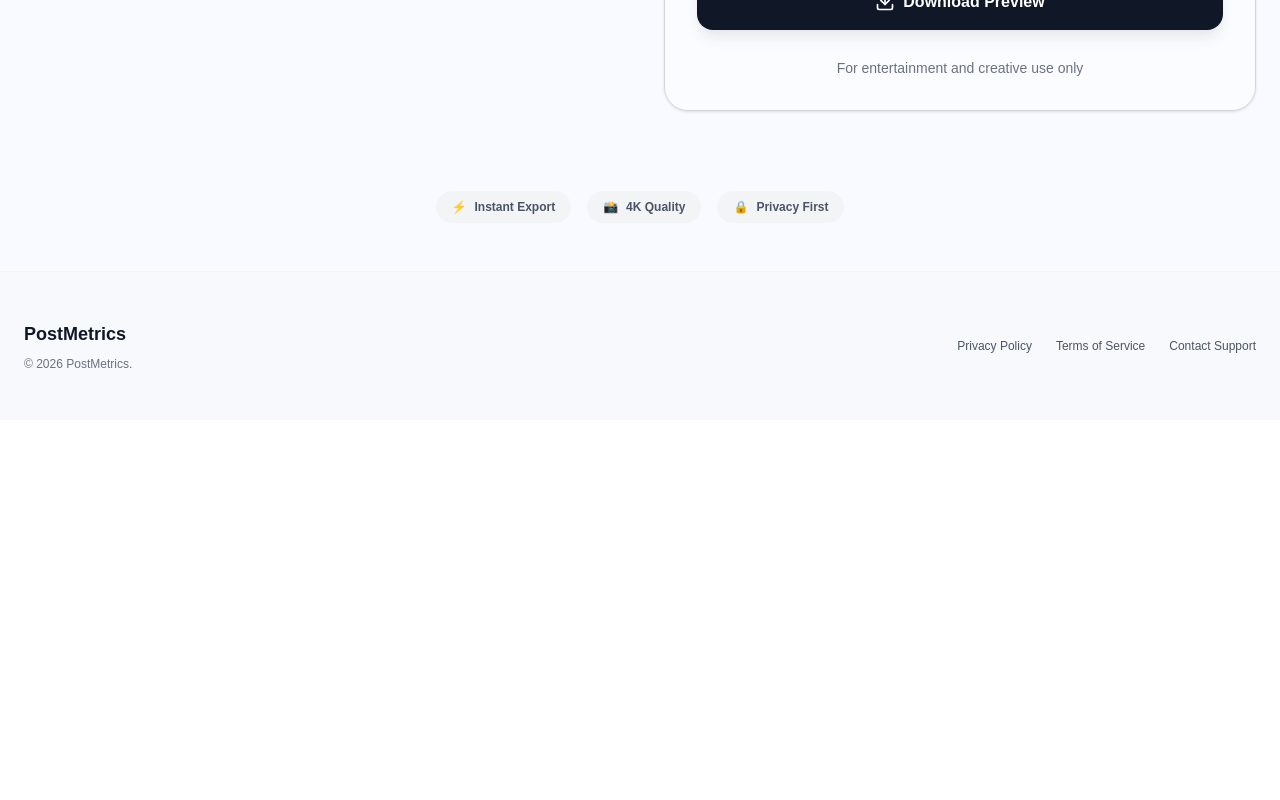
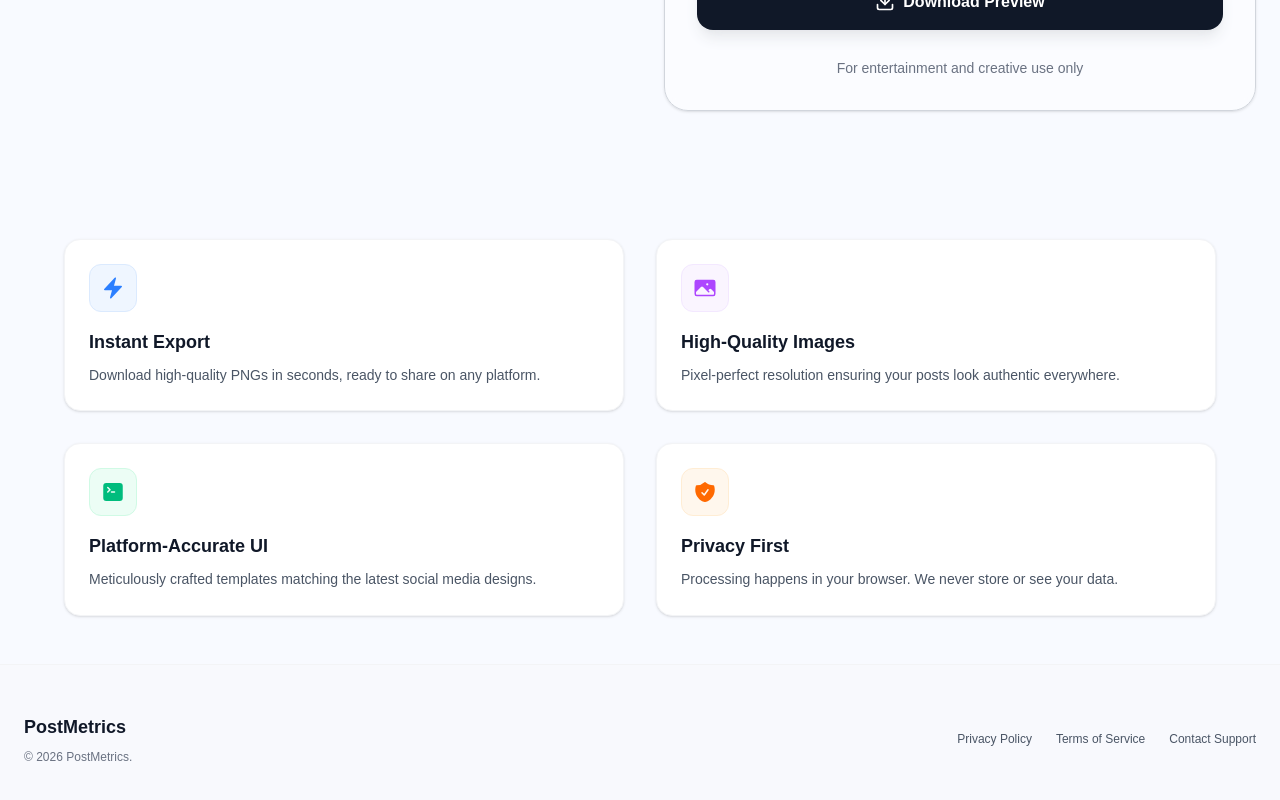
Before and after one commit to samuel-samson06/fake_your_metrics, a Next.js app: page / in a window 1280 px wide. Shown: the part 936-1736 px from the top of the page. Before the commit the page ends 1356 px from the top, so only its background shows below. Built offline with nearby package versions, Linux system fonts and the light colour scheme.

Commit message:
update:working on the size of each text

```diff
--- a/app/how_it_works/page.tsx
+++ b/app/how_it_works/page.tsx
@@ -12,32 +12,38 @@ export default function Page() {
       {/* Hero Section */}
       <section className="pt-24 pb-16 px-6 text-center max-w-4xl mx-auto">
 
-        <h1 className="text-5xl md:text-6xl font-extrabold text-slate-900 tracking-tight mb-6">
+  <h1 className="text-3xl md:text-4xl lg:text-6xl font-bold text-slate-900 tracking-tight mb-6">
     How PostMetrics Works
   </h1>
-        <p className="text-lg text-slate-500 max-w-2xl mx-auto leading-relaxed">
-          Design stunning social media mockups and metric visualizations in seconds. Our tool helps you build posts without the complexity.
+
+  <p className="text-base md:text-lg text-slate-500 max-w-2xl mx-auto leading-relaxed">
+    Create realistic social media mock posts in seconds. Customize content, metrics, and visuals to match how real platforms look — all in one place.
   </p>
+
 </section>
 
       {/* Feature Grid */}
       <section className="max-w-6xl mx-auto px-6 py-12">
   <div className="grid md:grid-cols-3 gap-6">
+
     <FeatureCard
       icon={<FiZap className="w-5 h-5 text-white" />}
       title="Realistic Rendering"
-            desc="We use exact CSS properties from major platforms to ensure your mockups look identical to the real thing."
+      desc="Carefully crafted layouts that closely match real platform designs, from spacing to typography."
     />
+
     <FeatureCard
       icon={<FiLayout className="w-5 h-5 text-white" />}
-            title="Platform-Based UI"
-            desc="Each platform has its own unique layout. Switch between Twitter, Threads, Bluesky, and Substack with accurate styling."
+      title="Platform-Specific UI"
+      desc="Switch between Twitter, Threads, Bluesky, and Substack with layouts tailored to each platform."
     />
+
     <FeatureCard
       icon={<FiShield className="w-5 h-5 text-white" />}
       title="Privacy First"
-            desc="Your data never touches our servers. Everything happens locally in your browser for total security."
+      desc="Everything runs locally in your browser. Your data isn’t stored or shared."
     />
+
   </div>
 </section>
 
@@ -45,7 +51,7 @@ export default function Page() {
       <section className="bg-white py-24 border-y border-slate-100">
         <div className="max-w-5xl mx-auto px-6">
           <div className="text-center mb-16">
-            <h2 className="text-3xl font-bold text-slate-900 mb-4">Just Three Easy Steps</h2>
+            <h2 className="text-3xl md:text-4xl lg:text-6xl font-bold text-slate-900 mb-4">Just Three Easy Steps</h2>
             <p className="text-slate-500">The process is fluid, tactile, and designed for speed.</p>
           </div>
 
@@ -59,14 +65,23 @@ export default function Page() {
 
       {/* Footer / CTA Section */}
       <section className="py-20 px-6 text-center">
-         <div className="bg-gradient-to-br from-indigo-50 to-white border border-indigo-100 rounded-3xl p-12 max-w-4xl mx-auto">
-            <h2 className="text-3xl font-bold mb-6 text-slate-900">Ready to start building?</h2>
-            <Link href="/" className="bg-indigo-600 hover:bg-indigo-700 text-white px-8 py-3 rounded-xl font-semibold transition-all transform hover:scale-105 shadow-lg shadow-indigo-200">
-              Go to Generator
-            </Link >
-            <p className="mt-8 text-xs text-slate-400 uppercase tracking-widest font-medium animate-bounce">
-                Disclaimer: For entertainment and creative use only.
+  <div className="bg-gradient-to-br from-indigo-50 to-white border border-indigo-100 rounded-3xl p-12 max-w-5xl mx-auto">
+
+    <h2 className="text-2xl md:text-4xl lg:text-6xl  font-bold mb-6 text-slate-900">
+      Ready to create your own post?
+    </h2>
+
+    <Link
+      href="/"
+      className="bg-indigo-600 hover:bg-indigo-700 text-white px-8 py-3 rounded-xl font-semibold transition-all transform hover:scale-105 shadow-lg shadow-indigo-200"
+    >
+      Start Creating
+    </Link>
+
+    <p className="mt-8 text-xs text-slate-400 uppercase tracking-widest font-medium">
+      For entertainment and creative use only
     </p>
+
   </div>
 </section>
       <Footer/>
--- a/components/homepage/Header.tsx
+++ b/components/homepage/Header.tsx
@@ -2,18 +2,20 @@
 
 import Link from 'next/link';
 import React from 'react'
+import Navigation from '../layout/Navigation';
 
 function Header() {
   return (
     <header className="flex items-center justify-between px-4 py-5 max-w-7xl mx-auto w-full">
-      <div>
-        <Link href="/" className="text-base md:text-lg font-bold tracking-tight text-foreground">
+      <div className="flex items-center gap-4">
+        <Navigation />
+        <Link href="/" className="text-base md:text-lg lg:text-3xl font-bold tracking-tight text-foreground">
           PostMetrics
         </Link>
       </div>
 
       <nav className="hidden md:flex items-center gap-8">
-        <a href="/how_it_works" className="text-sm font-semibold text-accent transition-colors border-b-2 border-accent pb-0.5">
+        <a href="/how_it_works" className="text-sm md:text-lg font-semibold text-accent transition-colors border-b-2 border-accent pb-0.5">
           How it works
         </a>
       </nav>
--- a/components/homepage/Main.tsx
+++ b/components/homepage/Main.tsx
@@ -3,6 +3,8 @@
 import React, { useState } from 'react'
 import Form from './Form'
 import Preview from './Preview';
+import { motion } from 'framer-motion';
+import { HiBolt, HiPhoto, HiCommandLine, HiShieldCheck } from 'react-icons/hi2';
 
 export type Platform = 'twitter' | 'threads' | 'bluesky' | 'substack'
 
@@ -121,16 +123,59 @@ function Main() {
       </div>
 
       {/* Bottom info section */}
-      <div className="flex flex-wrap justify-center gap-4 mt-20">
-        <div className="flex items-center gap-2 px-4 py-2 bg-gray-100 rounded-full text-xs font-semibold text-gray-600">
-          <span className="text-blue-500">⚡</span> Instant Export
-        </div>
-        <div className="flex items-center gap-2 px-4 py-2 bg-gray-100 rounded-full text-xs font-semibold text-gray-600">
-          <span className="text-blue-500">📸</span> 4K Quality
-        </div>
-        <div className="flex items-center gap-2 px-4 py-2 bg-gray-100 rounded-full text-xs font-semibold text-gray-600">
-          <span className="text-blue-500">🔒</span> Privacy First
-        </div>
+      <div className="grid grid-cols-1 md:grid-cols-2 gap-8 mt-32 w-full max-w-6xl">
+        {[
+          {
+            title: 'Instant Export',
+            description: 'Download high-quality PNGs in seconds, ready to share on any platform.',
+            icon: <HiBolt className="w-6 h-6" />,
+            color: 'text-blue-500',
+            bgColor: 'bg-blue-50',
+            borderColor: 'border-blue-100'
+          },
+          {
+            title: 'High-Quality Images',
+            description: 'Pixel-perfect resolution ensuring your posts look authentic everywhere.',
+            icon: <HiPhoto className="w-6 h-6" />,
+            color: 'text-purple-500',
+            bgColor: 'bg-purple-50',
+            borderColor: 'border-purple-100'
+          },
+          {
+            title: 'Platform-Accurate UI',
+            description: 'Meticulously crafted templates matching the latest social media designs.',
+            icon: <HiCommandLine className="w-6 h-6" />,
+            color: 'text-emerald-500',
+            bgColor: 'bg-emerald-50',
+            borderColor: 'border-emerald-100'
+          },
+          {
+            title: 'Privacy First',
+            description: 'Processing happens in your browser. We never store or see your data.',
+            icon: <HiShieldCheck className="w-6 h-6" />,
+            color: 'text-orange-500',
+            bgColor: 'bg-orange-50',
+            borderColor: 'border-orange-100'
+          }
+        ].map((feature, index) => (
+          <motion.div
+            key={index}
+            initial={{ opacity: 0, y: 20 }}
+            whileInView={{ opacity: 1, y: 0 }}
+            viewport={{ once: true }}
+            transition={{ delay: index * 0.1 }}
+            whileHover={{ y: -5 }}
+            className="group p-6 rounded-2xl bg-white border border-gray-100 shadow-sm hover:shadow-md transition-all duration-300"
+          >
+            <div className={`w-12 h-12 rounded-xl ${feature.bgColor} ${feature.color} flex items-center justify-center mb-4 border ${feature.borderColor} group-hover:scale-110 transition-transform duration-300`}>
+              {feature.icon}
+            </div>
+            <h3 className="text-lg font-bold text-gray-900 mb-2">{feature.title}</h3>
+            <p className="text-sm text-gray-600 leading-relaxed">
+              {feature.description}
+            </p>
+          </motion.div>
+        ))}
       </div>
     </main>
   )
```
Also changed, not shown: components/layout/Navigation.tsx (+109 -2 lines). Lines whose indentation alone changed are shown as unchanged.
